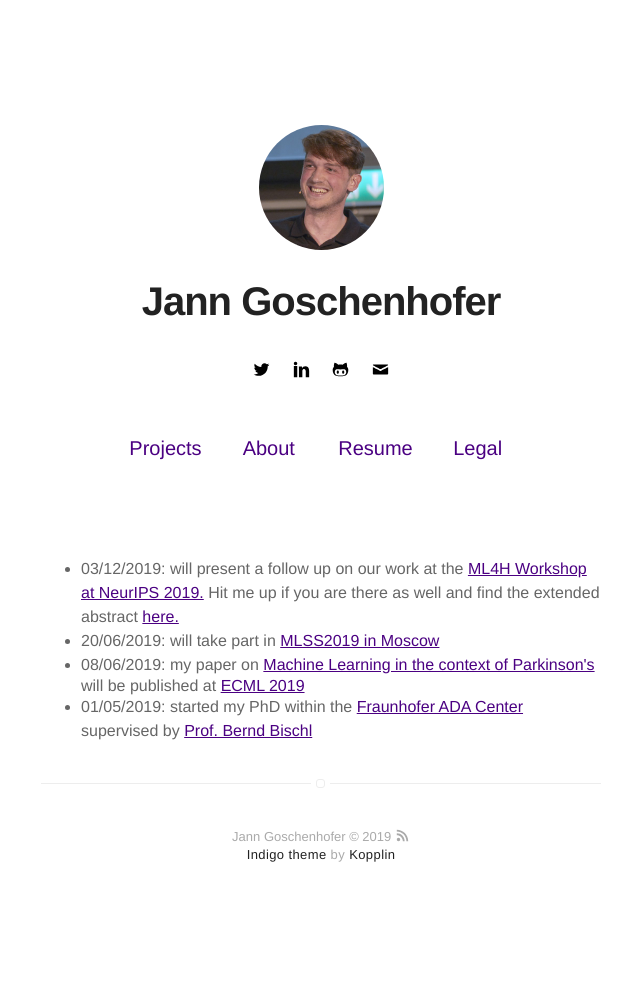
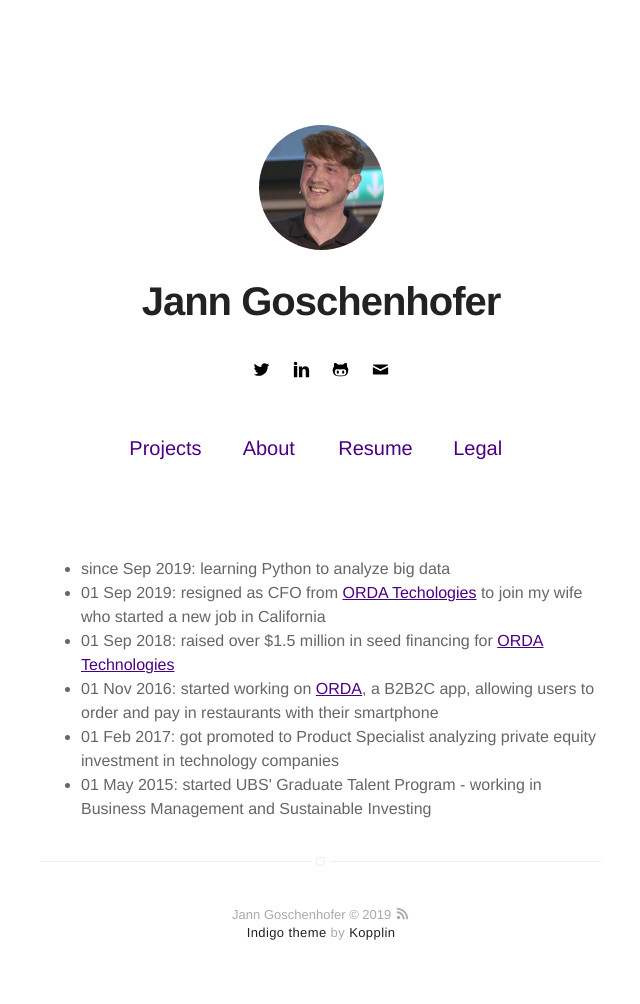
Before and after one commit to antonschneider90/antonschneider90.github.io, a Jekyll site: the page built from index.html, in a window 1280 px wide. Shown: the whole page, without its empty margins (319-959 px from the left). Built offline with Jekyll 4.4.1, drawn with Linux system fonts in a browser that asks for light colours; before the commit the page ends 926 px from its top, so only the background shows below that.

Commit message:
Update index.html

```diff
--- a/index.html
+++ b/index.html
@@ -6,8 +6,10 @@ title: Home
 <p><br/><br/><p>
 
 <ul>
- 	<li>03/12/2019: will present a follow up on our work at the <a href='https://ml4health.github.io/2019/'>ML4H Workshop at NeurIPS 2019.</a> Hit me up if you are there as well and find the extended abstract <a href='https://arxiv.org/abs/1911.06913'>here.</a></li>
- 	<li>20/06/2019: will take part in <a href='https://mlss2019.skoltech.ru/'>MLSS2019 in Moscow</a></li>
- 	<li>08/06/2019: my paper on <a href='https://janngoschenhofer.com/pwpd_paper/'> Machine Learning in the context of Parkinson's</a> </li> will be published at <a href='https://ecmlpkdd2019.org/'>ECML 2019</a>
- 	<li>01/05/2019: started my PhD within the <a href='https://www.scs.fraunhofer.de/de/forschung/ada-center.html'>Fraunhofer ADA Center</a>  supervised by <a href='https://www.compstat.statistik.uni-muenchen.de/people/bischl/'>Prof. Bernd Bischl </a> </li>
+ 	<li>since Sep 2019: learning Python to analyze big data</a></li>
+ 	<li>01 Sep 2019: resigned as CFO from <a href='https://www.orda-app.com'>ORDA Techologies</a> to join my wife who started a new job in California</li>
+  <li>01 Sep 2018: raised over $1.5 million in seed financing for <a href='https://www.orda-app.com'>ORDA Technologies</a>
+ 	<li>01 Nov 2016: started working on  <a href='https://www.orda-app.com'>ORDA</a>, a B2B2C app, allowing users to order and pay in restaurants with their smartphone</li>
+  <li>01 Feb 2017: got promoted to Product Specialist analyzing private equity investment in technology companies
+ 	<li>01 May 2015: started UBS' Graduate Talent Program - working in Business Management and Sustainable Investing </li>
 </ul>
```
